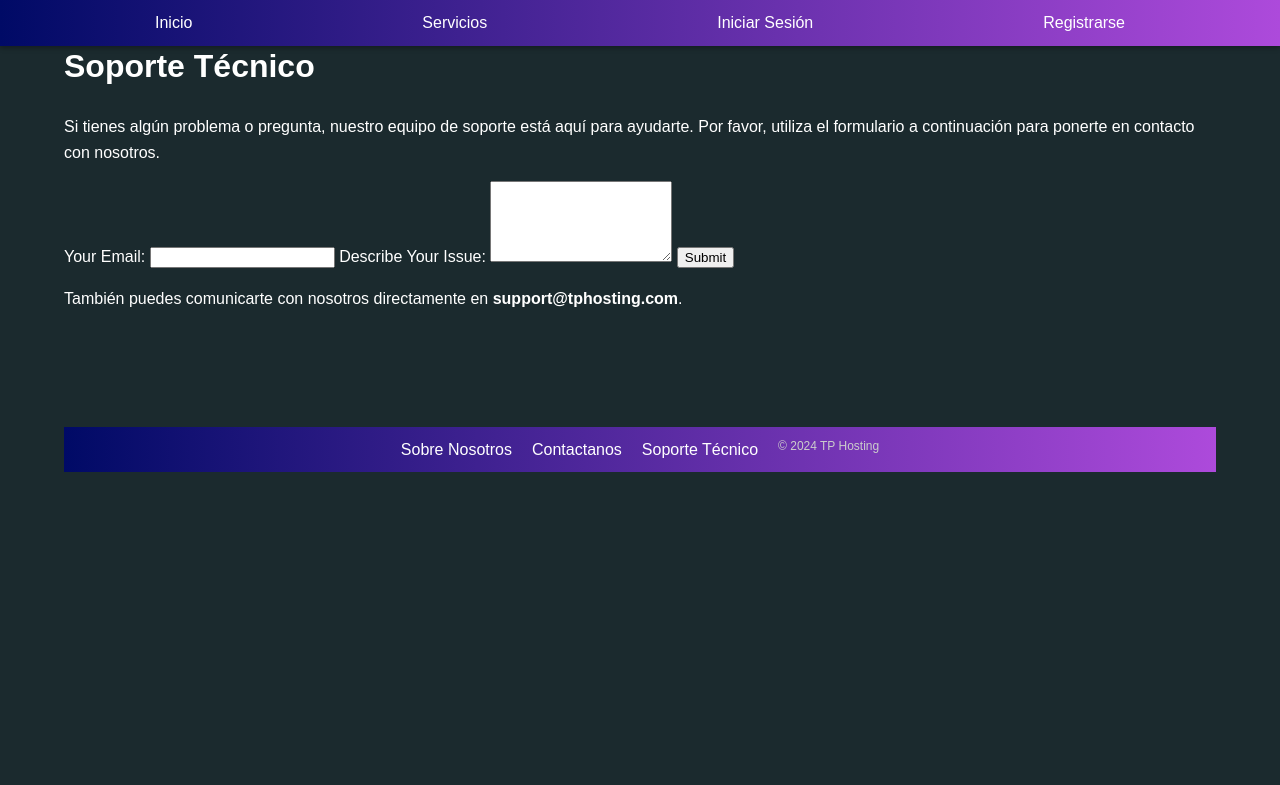
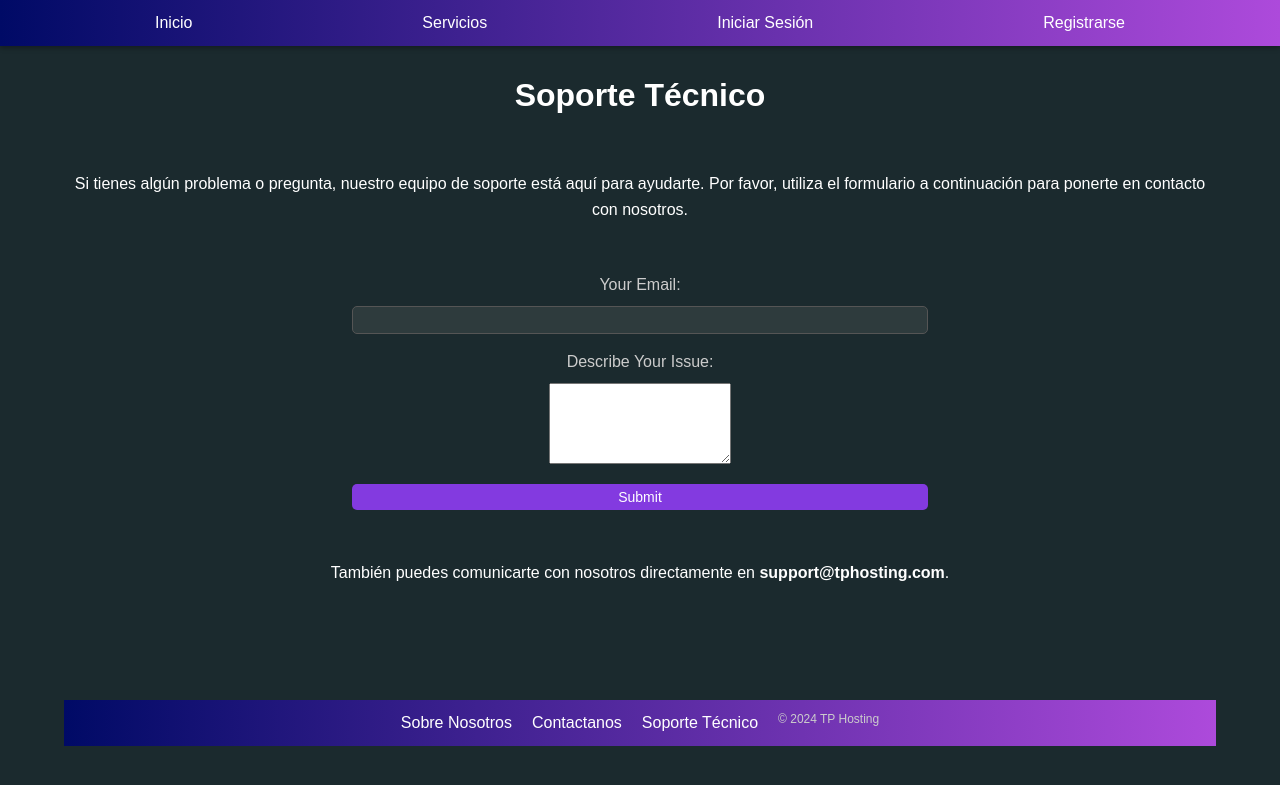
Before and after one commit to FeliReta/TPHosting, a Flask app: page /support in a window 1280 px wide. Shown: the top 785 px of the page. Run offline with Flask 3, Linux system fonts and the light colour scheme.

Commit message:
Update style.css

```diff
--- a/TPHosting/static/css/style.css
+++ b/TPHosting/static/css/style.css
@@ -51,8 +51,192 @@ nav ul li a:hover {
     background: #146b8d;
 }
 
+h1, h2, p {
+    text-align: center;
+    margin: 50px 0;
+}
+
+label {
+    display: block;
+    margin-bottom: 8px;
+    color: #ccc; /* Light color for labels */
+}
+
+form {
+    display: flex;
+    flex-direction: column;
+    align-items: center; /* Centers all form elements horizontally */
+}
+
+input[type="email"], input[type="password"] {
+    width: 50%; /* Makes the inputs half their original width */
+    padding: 5px; /* Reduces padding for smaller height */
+    border: 1px solid #555;
+    border-radius: 5px;
+    margin-bottom: 15px;
+    box-sizing: border-box;
+    background-color: #2E3B3D;
+    color: #fff;
+    font-size: 14px; /* Adjust font size for smaller inputs */
+}
+
+button {
+    width: 50%; /* Makes the button half its original width */
+    padding: 5px; /* Reduces padding for smaller height */
+    background: #833AE0;
+    border: none;
+    border-radius: 5px;
+    color: white;
+    font-size: 14px; /* Matches input font size */
+    cursor: pointer;
+    transition: background 0.3s;
+}
+
+button:hover {
+    background: #4CAF50;
+}
+
+img {
+    max-width: 100%; /* Ensures the image never exceeds its container's width */
+    height: auto;    /* Maintains aspect ratio */
+    display: block;  /* Prevents inline gaps */
+    margin: 0 auto;  /* Centers the image horizontally */
+}
+
+.flash-messages {
+    background-color: #4CAF50;
+    color: white;
+    padding: 15px;
+    margin: 20px 0;
+    border-radius: 5px;
+    text-align: center;
+}
+
+/* Footer styling */
+footer {
+    background-color: #333;
+    color: #fff;
+    text-align: center;
+    padding: 10px 0;
+    width: 100%; /* Ensures that the footer does not overflow */
+    box-sizing: border-box;
+    position: relative; /* To allow for positioning relative to other elements */
+    margin-top: 10%; /* Adjust as needed to move the footer lower */
+    background: linear-gradient(90deg, #000a66, #ad4adb);
+}
+
+.footer-bar {
+    max-width: 1200px; /* Adjust as needed based on your page layout */
+    margin: 0 auto; /* Centers the content horizontally */
+    display: flex;
+    justify-content: center;
+    gap: 20px; /* Adjust space between the elements as needed */
+}
+
+.footer-bar a {
+    color: #fff;
+    text-decoration: none;
+}
+
+.footer-bar span {
+    font-size: 12px;
+    color: #ccc;
+}
+
+.custom-bg {
+    padding: 20px;
+    border-radius: 5px;
+    box-shadow: 0 4px 6px rgba(0, 0, 0, 0.1); /* Adds a subtle shadow for depth */
+    font-weight: bold; /* Makes the text inside bold */
+}
+
+.service-image {
+    max-width: 80%; /* Ensures the image never exceeds 80% of the box's width */
+    height: auto;    /* Maintains aspect ratio */
+    margin: 20px auto 0; /* Adds a margin at the top and centers the image */
+    border: 5px solid #ccc; /* Adds a border/frame around the image */
+    border-radius: 15px; /* Rounds the corners of the frame */
+    flex-shrink: 0; /* Prevents the image from shrinking inside the box */
+}
+
+.flash-messages {
+    position: fixed;
+    top: 20%;
+    left: 50%;
+    transform: translate(-50%, -50%);
+    background-color: #4CAF50;
+    color: white;
+    padding: 15px 50px; /* Wider padding for a larger box */
+    border-radius: 8px;
+    text-align: center;
+    font-size: 18px;
+    box-shadow: 0 4px 8px rgba(0, 0, 0, 0.3);
+    opacity: 0; /* Initially hidden */
+    transition: opacity 0.5s ease; /* Smooth appearance and disappearance */
+    z-index: 1000; /* Ensures it's on top */
+}
+
+.support_button {
+    width: 50%; /* Makes the button half its original width */
+    padding: 5px; /* Reduces padding for smaller height */
+    background: #833AE0;
+    border: none;
+    border-radius: 5px;
+    color: white;
+    font-size: 14px; /* Matches input font size */
+    cursor: pointer;
+    transition: background 0.3s;
+    margin-top: 20px;
+}
+
+/* Carrusel de fotos */
+.carousel {
+    position: relative;
+    max-width: 600px;
+    margin: auto;
+    overflow: hidden;
+}
+
+.carousel-images img {
+    width: 100%;
+    height: auto;
+    display: block; /* Ensure visibility when using translateX */
+    flex-shrink: 0;
+}
+.carousel-images {
+    display: flex;
+    transition: transform 0.5s ease;
+    width: 100%; /* Ensure proper alignment */
+}
+
+.carousel-indicators {
+    position: absolute;
+    bottom: 10px;
+    left: 50%;
+    transform: translateX(-50%);
+    display: flex;
+}
+
+.carousel-indicators div {
+    width: 10px;
+    height: 10px;
+    background-color: #ccc;
+    border-radius: 50%;
+    margin: 0 5px;
+    cursor: pointer;
+}
+
+.carousel-indicators .active {
+    background-color: #000;
+}
+
 /* Mobile responsive adjustments */
 @media (max-width: 768px) {
+    .container {
+        width: 95%;
+        padding: 10px;
+    }
+
     nav {
         padding: 0 10px;
     }
```
Also changed, not shown: other parts of TPHosting/static/css/style.css (+0 -90 lines).
